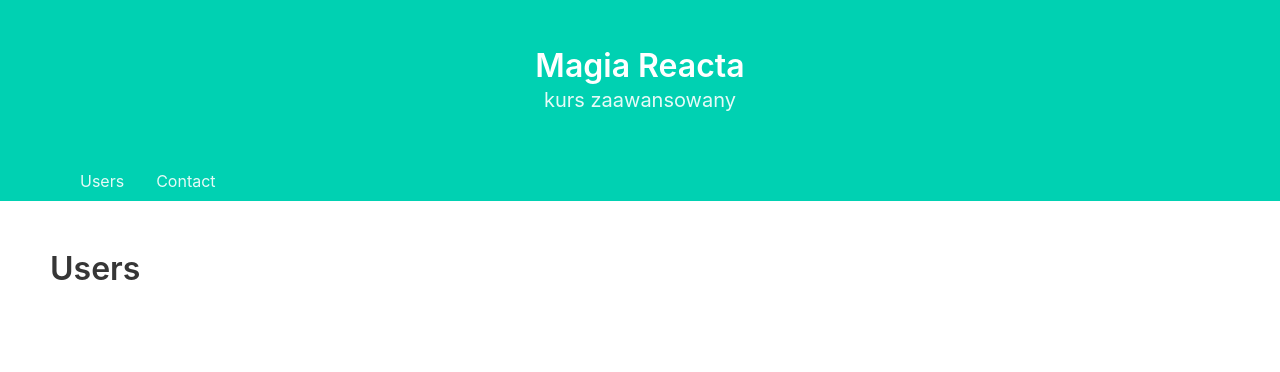
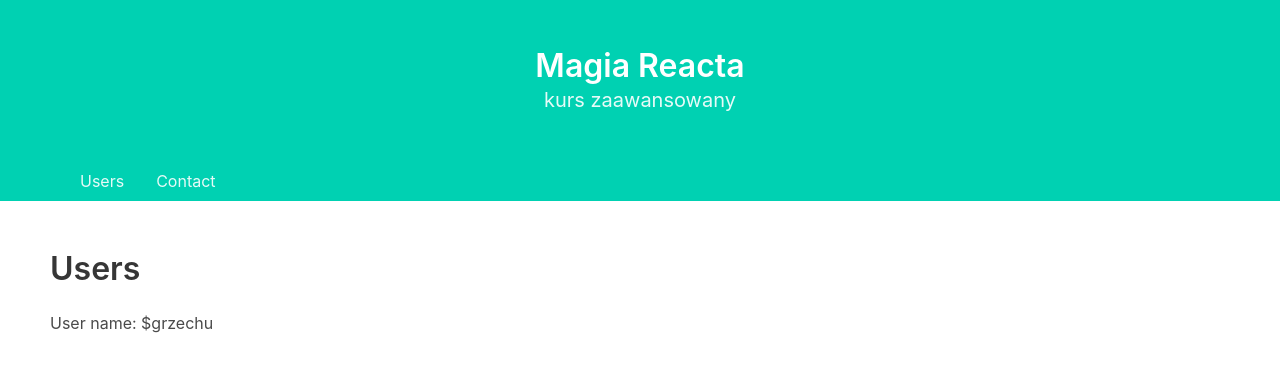
Before and after one commit to GrzegorzNecka/eduweb-react-compound-components-1, a React (Create React App) app: page / in a window 1280 px wide. Shown: the top 372 px of the page. Built offline with nearby package versions, Linux system fonts and the light colour scheme.

Commit message:
1 file modified

```diff
--- a/src/views/Users.js
+++ b/src/views/Users.js
@@ -1,8 +1,21 @@
 import React from "react";
+
+const MyContext = React.createContext();
+
+const User = () => (
+  <div>
+    <MyContext.Consumer>
+      {context => <p> User name: ${context.name}</p>}
+    </MyContext.Consumer>
+  </div>
+);
 
 const Users = () => (
   <div>
-    <h2 className="title is-3">Users</h2>
+    <MyContext.Provider value={{ name: "grzechu" }}>
+      <h2 className="title is-3">Users</h2>
+      <User />
+    </MyContext.Provider>
   </div>
 );
 
```
